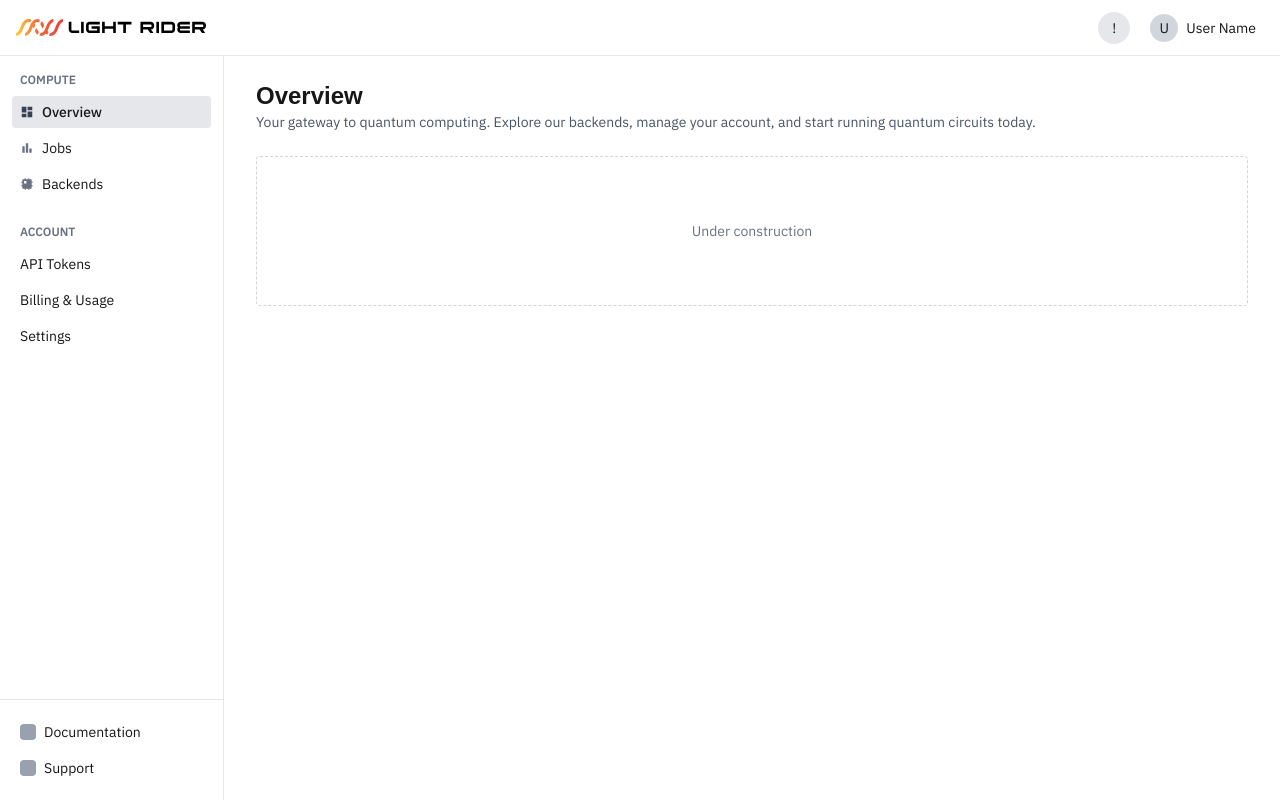
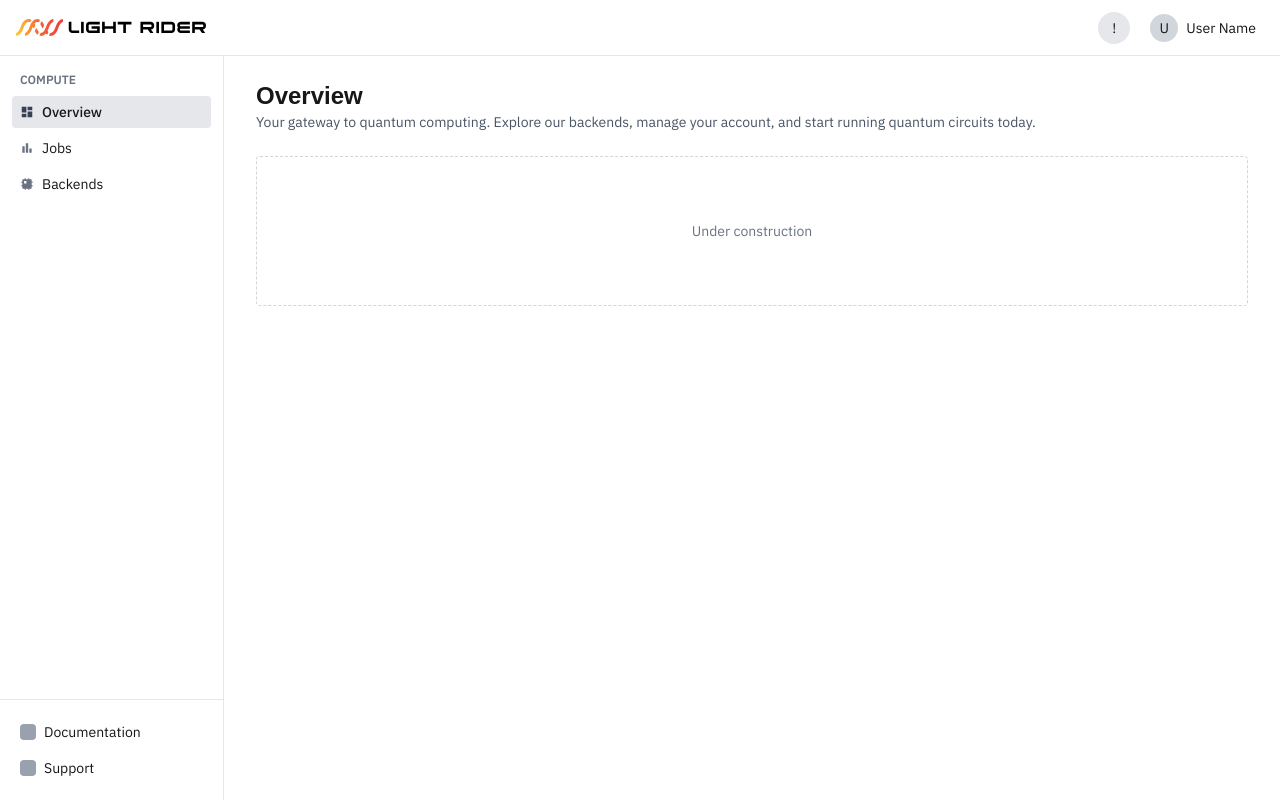
Before and after one commit to lightriderinc/cloud_platform_nextjs, a Next.js app: page / in a window 1280 px wide. Built offline with nearby package versions, Linux system fonts and the light colour scheme; a web font is replaced by a local one.

Commit message:
fix: sidebar layout updated

```diff
--- a/src/app/layout.tsx
+++ b/src/app/layout.tsx
@@ -1,5 +1,5 @@
 import Header from "@/components/Header";
-import Sidebar from "@/components/Sidebar";
+import Sidebar from "@/components/sidebar/Sidebar";
 import type { Metadata } from "next";
 import { IBM_Plex_Mono, IBM_Plex_Sans, Science_Gothic } from "next/font/google";
 import "./globals.css";
--- a/src/components/Header.tsx
+++ b/src/components/Header.tsx
@@ -1,15 +1,18 @@
 import Image from "next/image";
+import Link from "next/link";
 
 export default function Header() {
   return (
     <header className="flex h-14 shrink-0 items-center justify-between border-b border-gray-200 px-4">
       <div className="flex items-center gap-2">
+        <Link href="/">
           <Image
             src="/Lightrider-logo.svg"
             alt="Lightrider logo"
             width={190}
             height={32}
           />
+        </Link>
       </div>
 
       <div className="flex items-center gap-3">
--- a/src/components/Sidebar.tsx
+++ /dev/null
@@ -1,91 +0,0 @@
-"use client";
-
-import Link from "next/link";
-import { usePathname } from "next/navigation";
-import { MdBarChart, MdDashboard } from "react-icons/md";
-import { RiCpuFill } from "react-icons/ri";
-
-const navSections: {
-  label: string;
-  items: { name: string; href: string; icon?: React.ComponentType< { className?: string } > }[];
-}[] = [
-  {
-    label: "Compute",
-    items: [
-      { name: "Overview", href: "/", icon: MdDashboard },
-      { name: "Jobs", href: "/jobs", icon: MdBarChart },
-      { name: "Backends", href: "/backends", icon: RiCpuFill },
-    ],
-  },
-  {
-    label: "Account",
-    items: [
-      { name: "API Tokens", href: "/tokens" },
-      { name: "Billing & Usage", href: "/billing" },
-      { name: "Settings", href: "/settings" },
-    ],
-  },
-];
-
-export default function Sidebar() {
-  const pathname = usePathname();
-
-  return (
-    <aside className="flex w-56 shrink-0 flex-col border-r border-gray-200">
-      <nav className="flex-1 px-3 py-4">
-        {navSections.map((section) => (
-          <div key={section.label} className="mb-6">
-            <h3 className="mb-2 px-2 text-xs font-semibold uppercase text-gray-500">
-              {section.label}
-            </h3>
-            <ul>
-              {section.items.map((item) => {
-                const active = pathname === item.href;
-                return (
-                  <li key={item.href}>
-                    <Link
-                      href={item.href}
-                      className={`mb-1 flex items-center gap-2 rounded px-2 py-1.5 text-sm ${
-                        active ? "bg-gray-200 font-medium" : "hover:bg-gray-100"
-                      }`}
-                    >
-                      {item.icon &&
-                        (() => {
-                          const Icon = item.icon;
-                          return (
-                            <Icon
-                              className={`text-gray-500 ${active ? "text-gray-700" : ""}`}
-                            />
-                          );
-                        })()}
-
-                      {item.name}
-                    </Link>
-                  </li>
-                );
-              })}
-            </ul>
-          </div>
-        ))}
-      </nav>
-
-      {/* Placeholder: docs/support links */}
-      <div className="border-t border-gray-200 px-3 py-4 text-sm">
-        <a
-          href="#"
-          className="mb-1 flex items-center gap-2 rounded px-2 py-1.5 hover:bg-gray-100"
-        >
-          <span className="h-4 w-4 rounded-sm bg-gray-400" />
-          Documentation
-        </a>
-        <a
-          href="#"
-          className="flex items-center gap-2 rounded px-2 py-1.5 hover:bg-gray-100"
-        >
-          <span className="h-4 w-4 rounded-sm bg-gray-400" />
-          Support
-        </a>
-      </div>
-    </aside>
-  );
-}
--- /dev/null
+++ b/src/components/sidebar/Sidebar.tsx
@@ -0,0 +1,38 @@
+"use client";
+
+import { MdBarChart, MdDashboard } from "react-icons/md";
+import { RiCpuFill } from "react-icons/ri";
+import SidebarNavGroup from "./SidebarNavGroup";
+import SidebarNavItem from "./SidebarNavItem";
+
+export default function Sidebar() {
+  return (
+    <aside className="flex w-56 shrink-0 flex-col border-r border-gray-200">
+      <nav className="flex-1 px-3 py-4">
+        <SidebarNavGroup label="Compute">
+          <SidebarNavItem name="Overview" href="/" icon={MdDashboard} />
+          <SidebarNavItem name="Jobs" href="/jobs" icon={MdBarChart} />
+          <SidebarNavItem name="Backends" href="/backends" icon={RiCpuFill} />
+        </SidebarNavGroup>
+      </nav>
+
+      {/* Placeholder: docs/support links */}
+      <div className="border-t border-gray-200 px-3 py-4 text-sm">
+        <a
+          href="#"
+          className="mb-1 flex items-center gap-2 rounded px-2 py-1.5 hover:bg-gray-100"
+        >
+          <span className="h-4 w-4 rounded-sm bg-gray-400" />
+          Documentation
+        </a>
+        <a
+          href="#"
+          className="flex items-center gap-2 rounded px-2 py-1.5 hover:bg-gray-100"
+        >
+          <span className="h-4 w-4 rounded-sm bg-gray-400" />
+          Support
+        </a>
+      </div>
+    </aside>
+  );
+}
--- /dev/null
+++ b/src/components/sidebar/SidebarNavGroup.tsx
@@ -0,0 +1,16 @@
+export default function SidebarNavGroup({
+  label,
+  children,
+}: {
+  label: string;
+  children: React.ReactNode;
+}) {
+  return (
+    <div className="mb-6">
+      <h3 className="mb-2 px-2 text-xs font-semibold uppercase text-gray-500">
+        {label}
+      </h3>
+      <ul>{children}</ul>
+    </div>
+  );
+}
--- /dev/null
+++ b/src/components/sidebar/SidebarNavItem.tsx
@@ -0,0 +1,37 @@
+import Link from "next/link";
+import { usePathname } from "next/navigation";
+
+export default function SidebarNavItem({
+  name,
+  href,
+  icon,
+}: {
+  name: string;
+  href: string;
+  icon?: React.ComponentType<{ className?: string }>;
+}) {
+  const pathname = usePathname();
+  const active = pathname === href;
+  return (
+    <li>
+      <Link
+        href={href}
+        className={`mb-1 flex items-center gap-2 rounded px-2 py-1.5 text-sm ${
+          active ? "bg-gray-200 font-medium" : "hover:bg-gray-100"
+        }`}
+      >
+        {icon &&
+          (() => {
+            const Icon = icon;
+            return (
+              <Icon
+                className={`text-gray-500 ${active ? "text-gray-700" : ""}`}
+              />
+            );
+          })()}
+
+        {name}
+      </Link>
+    </li>
+  );
+}
```
Lines whose indentation alone changed are shown as unchanged.
